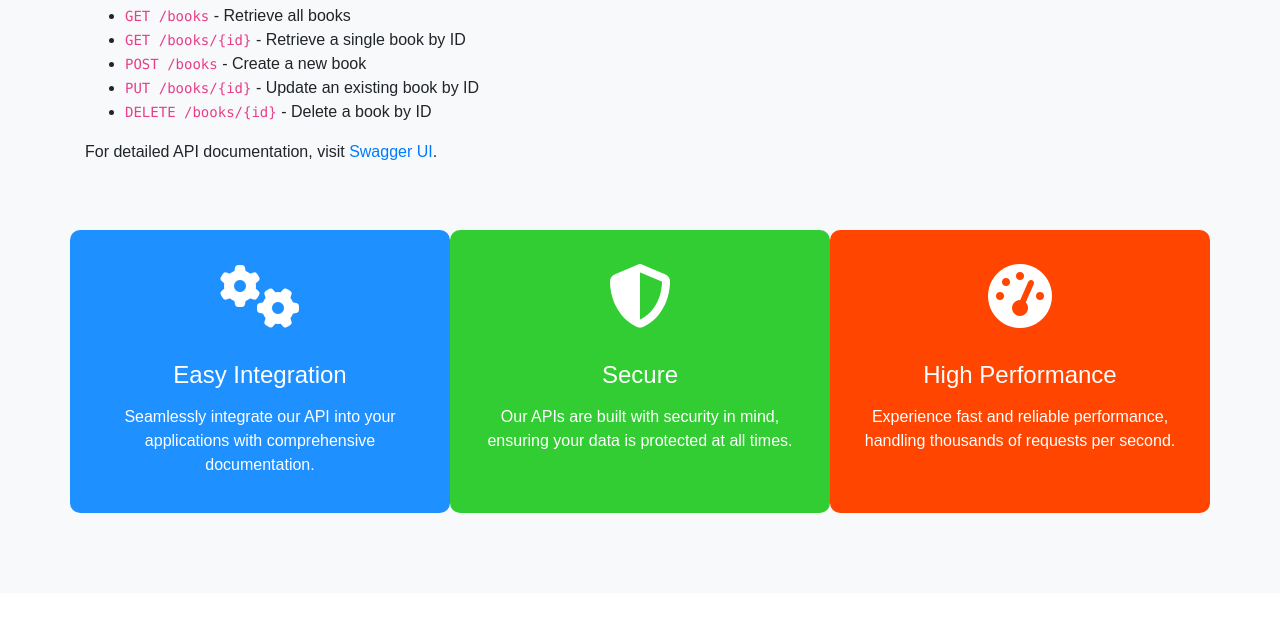
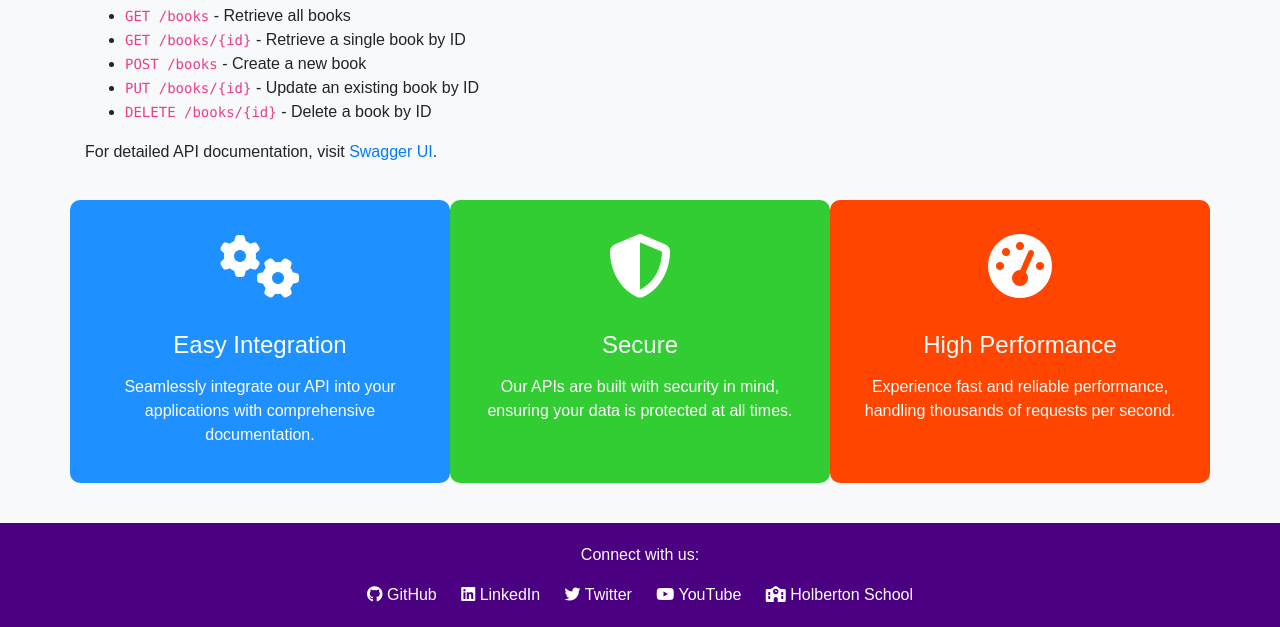
Before and after one commit to psalmseins01/eCommerce-Edge-Scrapy-API, a Flask app: page / in a window 1280 px wide. Shown: the part 348-975 px from the top of the page. Before the commit the page ends 861 px from the top, so only its background shows below. Run offline with Flask 3, Linux system fonts and the light colour scheme; some libraries are stand-ins or nearby versions.

Commit message:
Update index.html

```diff
--- a/templates/index.html
+++ b/templates/index.html
@@ -26,12 +26,15 @@
     .content {
       padding: 50px 15px;
     }
+    .feature-section {
+      padding: 20px 0;
+    }
     .feature {
       text-align: center;
-      margin-bottom: 30px;
       padding: 20px;
       border-radius: 10px;
       color: white;
+      margin-bottom: 20px;
     }
     .feature:nth-child(1) {
       background-color: #1e90ff; /* Dodger Blue */
@@ -49,6 +52,20 @@
     .feature h3 {
       font-size: 1.5em;
       margin-bottom: 15px;
+    }
+    .footer {
+      background-color: #4b0082; /* Matching indigo color */
+      color: white;
+      padding: 20px 0;
+      text-align: center;
+    }
+    .footer a {
+      color: white;
+      margin: 0 10px;
+      text-decoration: none;
+    }
+    .footer a:hover {
+      text-decoration: underline;
     }
   </style>
 </head>
@@ -72,7 +89,8 @@
     <p>For detailed API documentation, visit <a href="/swagger">Swagger UI</a>.</p>
   </div>
 
-  <div class="content container">
+  <div class="feature-section">
+    <div class="container">
       <div class="row">
         <div class="col-md-4 feature">
           <div class="feature-icon">
@@ -97,6 +115,18 @@
         </div>
       </div>
     </div>
+  </div>
+
+  <footer class="footer">
+    <div class="container">
+      <p>Connect with us:</p>
+      <a href="https://github.com/psalmseins01" target="_blank"><i class="fab fa-github"></i> GitHub</a>
+      <a href="https://www.linkedin.com/in/anthony-gbobo-1a5b36289/" target="_blank"><i class="fab fa-linkedin"></i> LinkedIn</a>
+      <a href="https://x.com/liworg" target="_blank"><i class="fab fa-twitter"></i> Twitter</a>
+      <a href="https://www.youtube.com" target="_blank"><i class="fab fa-youtube"></i> YouTube</a>
+      <a href="https://www.holbertonschool.com" target="_blank"><i class="fas fa-school"></i> Holberton School</a>
+    </div>
+  </footer>
 
   <script src="https://kit.fontawesome.com/a076d05399.js"></script>
   <script src="https://code.jquery.com/jquery-3.5.1.slim.min.js"></script>
```
Lines whose indentation alone changed are shown as unchanged.
